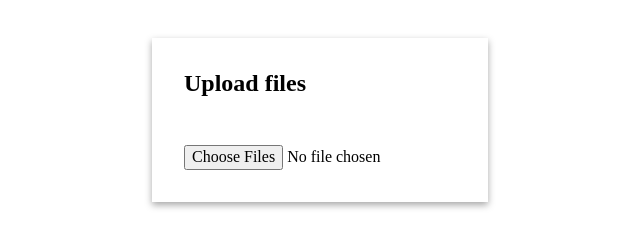
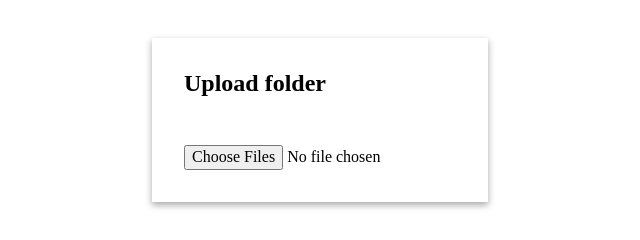
Before and after one commit to Pyogenics/Tanki-map-toolkit, a plain HTML site: page tara.html in a window 1280 px wide. Shown: the part 365-605 px from the top of the page, 320-960 px from the left. Drawn offline with nearby package versions, Linux system fonts and the light colour scheme.

Commit message:
Changed popup title

```diff
--- a/tara.html
+++ b/tara.html
@@ -46,7 +46,7 @@
 </main>
 <div id="upload-files-popup" class="flex-container">
 <div>
-	<h2>Upload files</h2>
+	<h2>Upload folder</h2>
         <input type="file" webkitdirectory multiple id="tara-input"></input>
 </div>
 </div>
```
